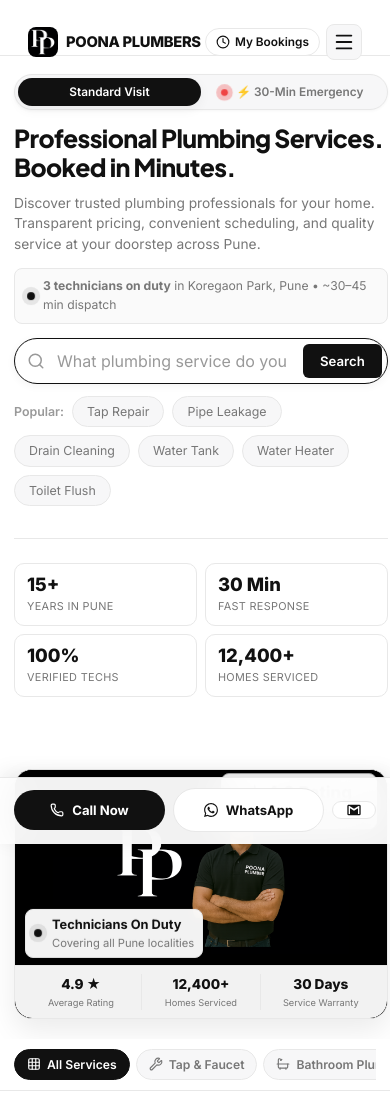
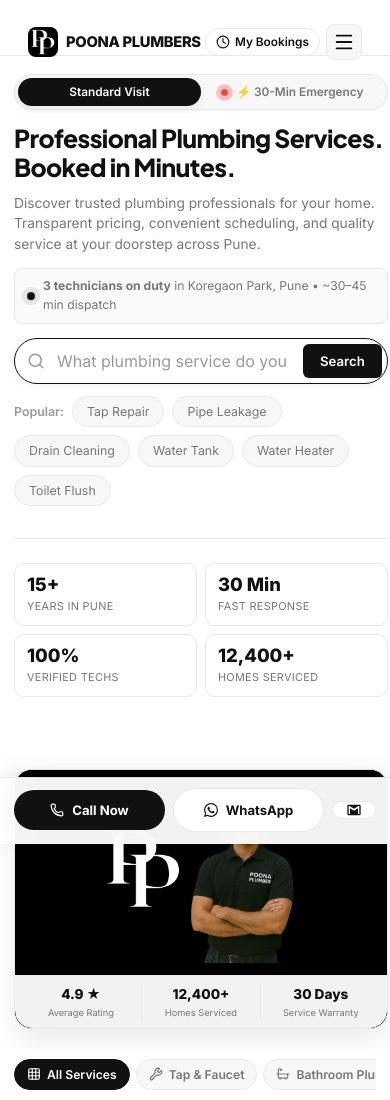
Before and after one commit to vailism/poona-plumbers, a plain HTML site: page index.html in a window 390 px wide. Shown: the top 1100 px of the page. Drawn offline with nearby package versions, Linux system fonts and the light colour scheme.

Commit message:
Hide floating rating badges over hero photo on mobile to ensure logo and technician are completely visible

```diff
--- a/style.css
+++ b/style.css
@@ -2598,30 +2598,20 @@ button, input, select, textarea {
     letter-spacing: 0.03em;
   }
   .hero-visual-box {
-    min-height: 250px;
-    height: 250px;
+    min-height: 260px;
+    height: 260px;
     border-radius: 18px;
     overflow: hidden;
     margin-top: 8px;
   }
   .hero-visual-box img {
-    height: 250px;
-    padding: 16px 12px 65px 12px;
+    height: 260px;
+    padding: 14px 10px 58px 10px;
     object-fit: contain;
   }
-  .hero-floating-card-1 {
-    top: 10px;
-    right: 10px;
-    padding: 5px 10px;
-    font-size: 0.7rem;
-    border-radius: 8px;
-  }
+  .hero-floating-card-1,
   .hero-floating-card-2 {
-    bottom: 60px;
-    left: 10px;
-    padding: 5px 8px;
-    font-size: 0.68rem;
-    border-radius: 8px;
+    display: none !important;
   }
   .hero-metric-bar {
     padding: 8px 6px;
```
